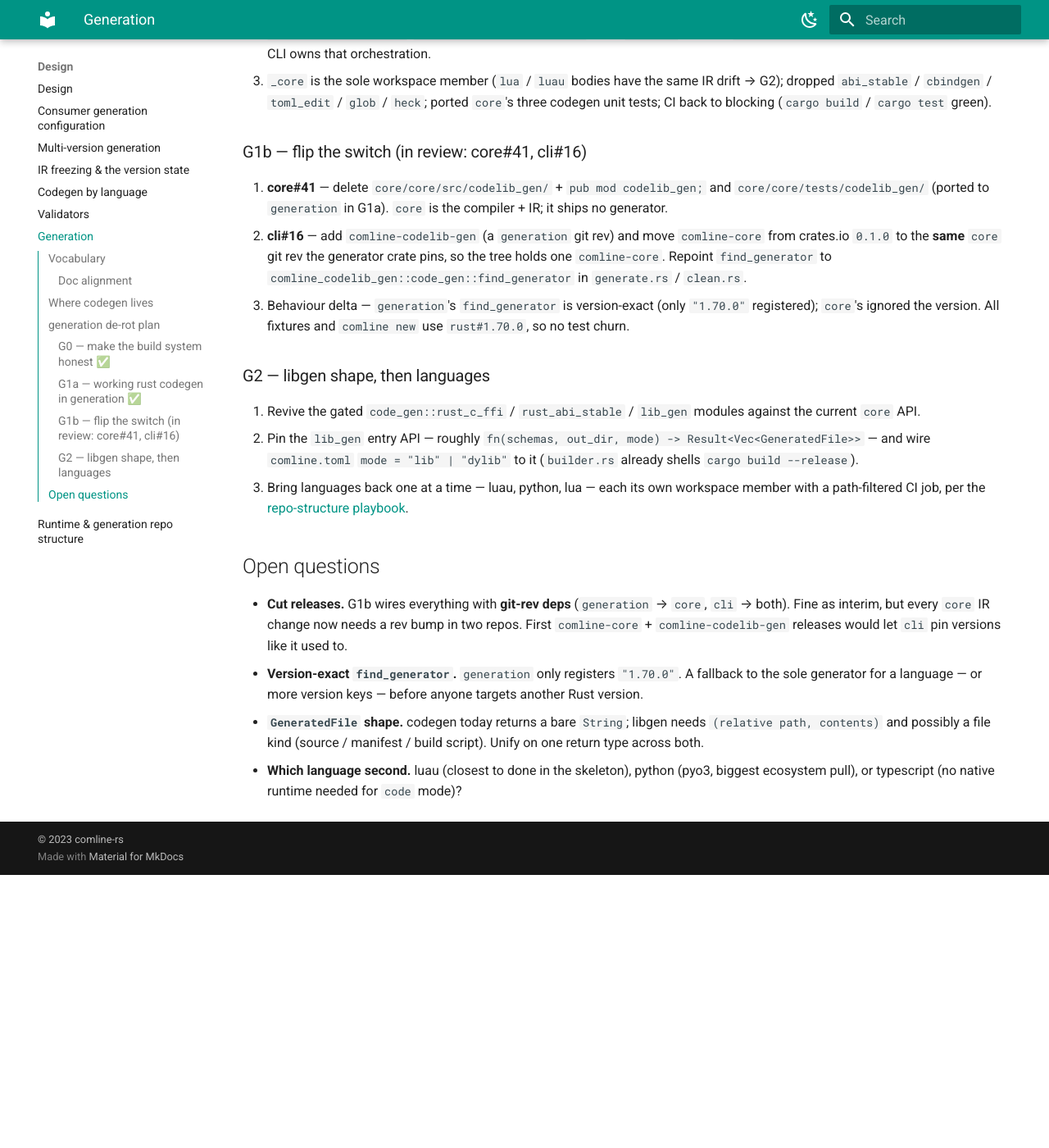
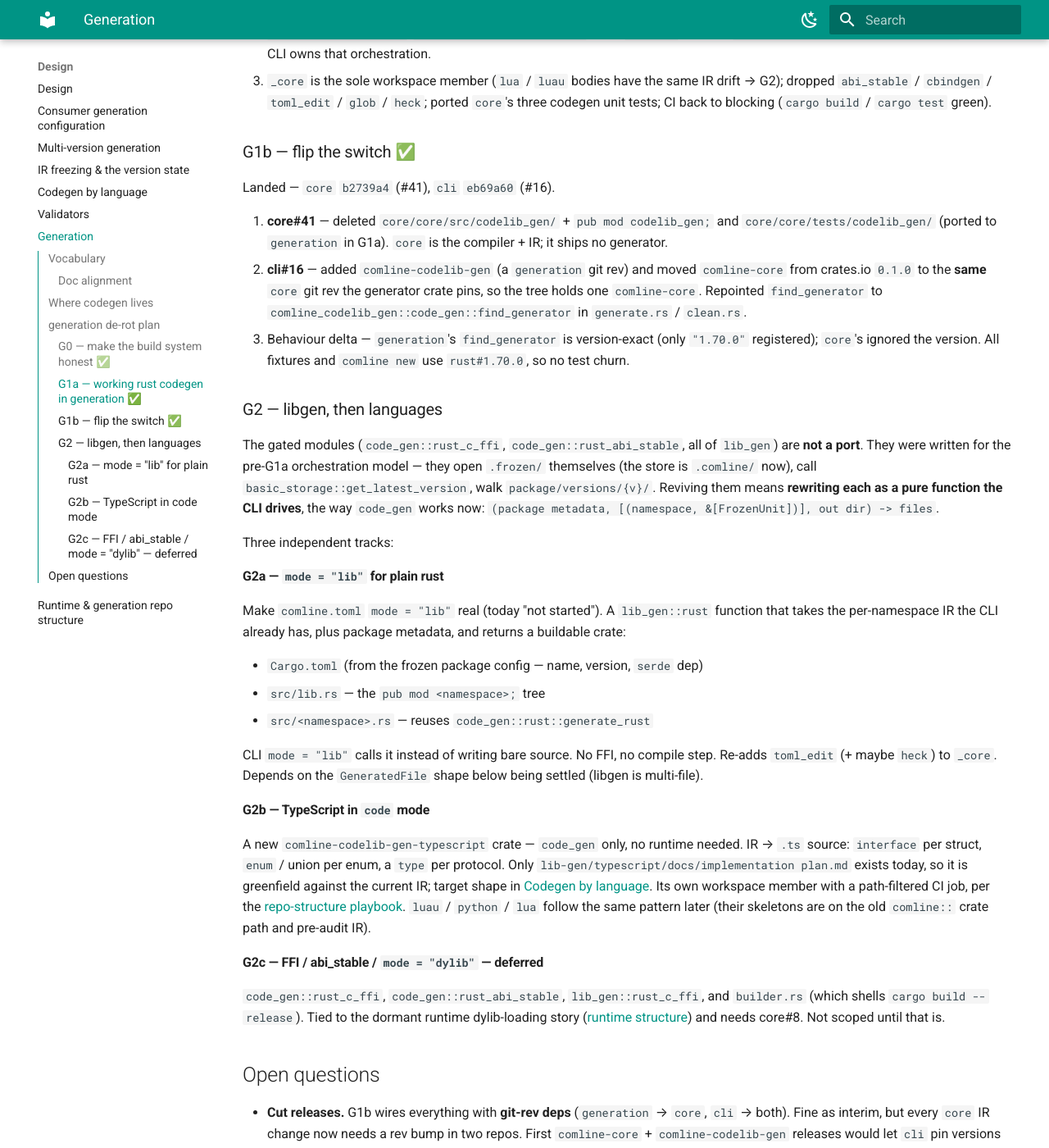
Before and after one commit to ComlineProject/docs, an MkDocs documentation site: the page built from docs/docs/design/generation.md, in a window 1280 px wide and 1400 px high, scrolled down 2593 px. Shown: the whole window at 82% size. Built offline with MkDocs 1.6.1 and Material for MkDocs 9.7.7, drawn with Linux system fonts in a browser that asks for light colours; the version menu is left out; before the commit the page ends 3660 px from its top, so only the background shows below that; some of the changed text lies outside the part shown.

Commit message:
docs(design): G1 done; rewrite G2 as three tracks
G1b merged (core#41 b2739a4, cli#16 eb69a60) — codegen fully out of core.

G2 was written assuming the gated modules could be ported. They can't:
they open .frozen/ themselves (it's .comline/ now), call
basic_storage::get_latest_version, walk package/versions/{v}/ — the
pre-G1a orchestration model. Reviving = rewriting each as a CLI-driven
pure function.

Split G2 into: G2a (mode = "lib" for plain rust — buildable crate, no
FFI), G2b (TypeScript in code mode — greenfield, decided), G2c (FFI /
abi_stable / dylib — deferred, needs the runtime story + core#8).
GeneratedFile shape blocks G2a.

```diff
--- a/docs/docs/design/generation.md
+++ b/docs/docs/design/generation.md
@@ -1,9 +1,9 @@
 # Generation — codegen, libgen, and the `generation` repo
 
-Status: **de-rot in progress** — G0 + G1a landed on `generation/master`; G1b
-(`core` drops `codelib_gen`, the CLI gets codegen from `comline-codelib-gen`) in
-review (core#41, cli#16). G2 (libgen + more languages) not started · Affects
-`ComlineProject/core`, `ComlineProject/generation`, `ComlineProject/cli`
+Status: **G1 done** — codegen moved out of `core` (G0 + G1a + G1b landed);
+`generation` owns it, the CLI is the composition root. G2 (libgen `mode = "lib"`,
+TypeScript, then FFI/`dylib`) not started · Affects `ComlineProject/core`,
+`ComlineProject/generation`, `ComlineProject/cli`
 
 Companion to [Runtime & generation repository structure](runtime-repo-structure.md),
 which covers how the repos are split; this page fixes what the pieces *are* and
@@ -121,31 +121,65 @@ Landed (`generation` `chore/derot-g1`, PR #2, stacked on #1).
    `heck`; ported `core`'s three codegen unit tests; CI back to blocking
    (`cargo build` / `cargo test` green).
 
-### G1b — flip the switch (in review: core#41, cli#16)
+### G1b — flip the switch ✅
 
-9. **core#41** — delete `core/core/src/codelib_gen/` + `pub mod codelib_gen;`
+Landed — `core` `b2739a4` (#41), `cli` `eb69a60` (#16).
+
+9. **core#41** — deleted `core/core/src/codelib_gen/` + `pub mod codelib_gen;`
    and `core/core/tests/codelib_gen/` (ported to `generation` in G1a). `core` is
    the compiler + IR; it ships no generator.
-10. **cli#16** — add `comline-codelib-gen` (a `generation` git rev) and move
+10. **cli#16** — added `comline-codelib-gen` (a `generation` git rev) and moved
     `comline-core` from crates.io `0.1.0` to the **same** `core` git rev the
-    generator crate pins, so the tree holds one `comline-core`. Repoint
+    generator crate pins, so the tree holds one `comline-core`. Repointed
     `find_generator` to `comline_codelib_gen::code_gen::find_generator` in
     `generate.rs` / `clean.rs`.
 11. Behaviour delta — `generation`'s `find_generator` is version-exact (only
     `"1.70.0"` registered); `core`'s ignored the version. All fixtures and
     `comline new` use `rust#1.70.0`, so no test churn.
 
-### G2 — libgen shape, then languages
+### G2 — libgen, then languages
 
-12. Revive the gated `code_gen::rust_c_ffi` / `rust_abi_stable` / `lib_gen`
-    modules against the current `core` API.
-13. Pin the `lib_gen` entry API — roughly
-    `fn(schemas, out_dir, mode) -> Result<Vec<GeneratedFile>>` — and wire
-    `comline.toml` `mode = "lib" | "dylib"` to it (`builder.rs` already shells
-    `cargo build --release`).
-14. Bring languages back one at a time — luau, python, lua — each its own
-    workspace member with a path-filtered CI job, per the
-    [repo-structure playbook](runtime-repo-structure.md#recommendation-phased-not-big-bang).
+The gated modules (`code_gen::rust_c_ffi`, `code_gen::rust_abi_stable`, all of
+`lib_gen`) are **not a port**. They were written for the pre-G1a orchestration
+model — they open `.frozen/` themselves (the store is `.comline/` now), call
+`basic_storage::get_latest_version`, walk `package/versions/{v}/`. Reviving them
+means **rewriting each as a pure function the CLI drives**, the way `code_gen`
+works now: `(package metadata, [(namespace, &[FrozenUnit])], out dir) -> files`.
+
+Three independent tracks:
+
+#### G2a — `mode = "lib"` for plain rust
+
+Make `comline.toml` `mode = "lib"` real (today "not started"). A `lib_gen::rust`
+function that takes the per-namespace IR the CLI already has, plus package
+metadata, and returns a buildable crate:
+
+- `Cargo.toml` (from the frozen package config — name, version, `serde` dep)
+- `src/lib.rs` — the `pub mod <namespace>;` tree
+- `src/<namespace>.rs` — reuses `code_gen::rust::generate_rust`
+
+CLI `mode = "lib"` calls it instead of writing bare source. No FFI, no compile
+step. Re-adds `toml_edit` (+ maybe `heck`) to `_core`. Depends on the
+`GeneratedFile` shape below being settled (libgen is multi-file).
+
+#### G2b — TypeScript in `code` mode
+
+A new `comline-codelib-gen-typescript` crate — `code_gen` only, no runtime
+needed. IR → `.ts` source: `interface` per struct, `enum` / union per enum, a
+`type` per protocol. Only `lib-gen/typescript/docs/implementation plan.md`
+exists today, so it is greenfield against the current IR; target shape in
+[Codegen by language](codegen-by-language.md). Its own workspace member with a
+path-filtered CI job, per the
+[repo-structure playbook](runtime-repo-structure.md#recommendation-phased-not-big-bang).
+`luau` / `python` / `lua` follow the same pattern later (their skeletons are on
+the old `comline::` crate path and pre-audit IR).
+
+#### G2c — FFI / abi_stable / `mode = "dylib"` — deferred
+
+`code_gen::rust_c_ffi`, `code_gen::rust_abi_stable`, `lib_gen::rust_c_ffi`, and
+`builder.rs` (which shells `cargo build --release`). Tied to the dormant runtime
+dylib-loading story ([runtime structure](runtime-repo-structure.md)) and needs
+core#8. Not scoped until that is.
 
 ## Open questions
 
@@ -156,9 +190,9 @@ Landed (`generation` `chore/derot-g1`, PR #2, stacked on #1).
 - **Version-exact `find_generator`.** `generation` only registers `"1.70.0"`. A
   fallback to the sole generator for a language — or more version keys — before
   anyone targets another Rust version.
-- **`GeneratedFile` shape.** codegen today returns a bare `String`; libgen needs
-  `(relative path, contents)` and possibly a file kind (source / manifest /
-  build script). Unify on one return type across both.
-- **Which language second.** luau (closest to done in the skeleton), python
-  (pyo3, biggest ecosystem pull), or typescript (no native runtime needed for
-  `code` mode)?
+- **`GeneratedFile` shape (blocks G2a).** codegen today returns a bare `String`;
+  libgen emits many files — `(relative path, contents)`, maybe a kind (source /
+  manifest / build script). Pick one return type; `code_gen` can wrap its single
+  string in it.
+- **Second language: TypeScript** (decided) — `code` mode, no runtime needed,
+  most greenfield. `luau` / `python` / `lua` after.
```
